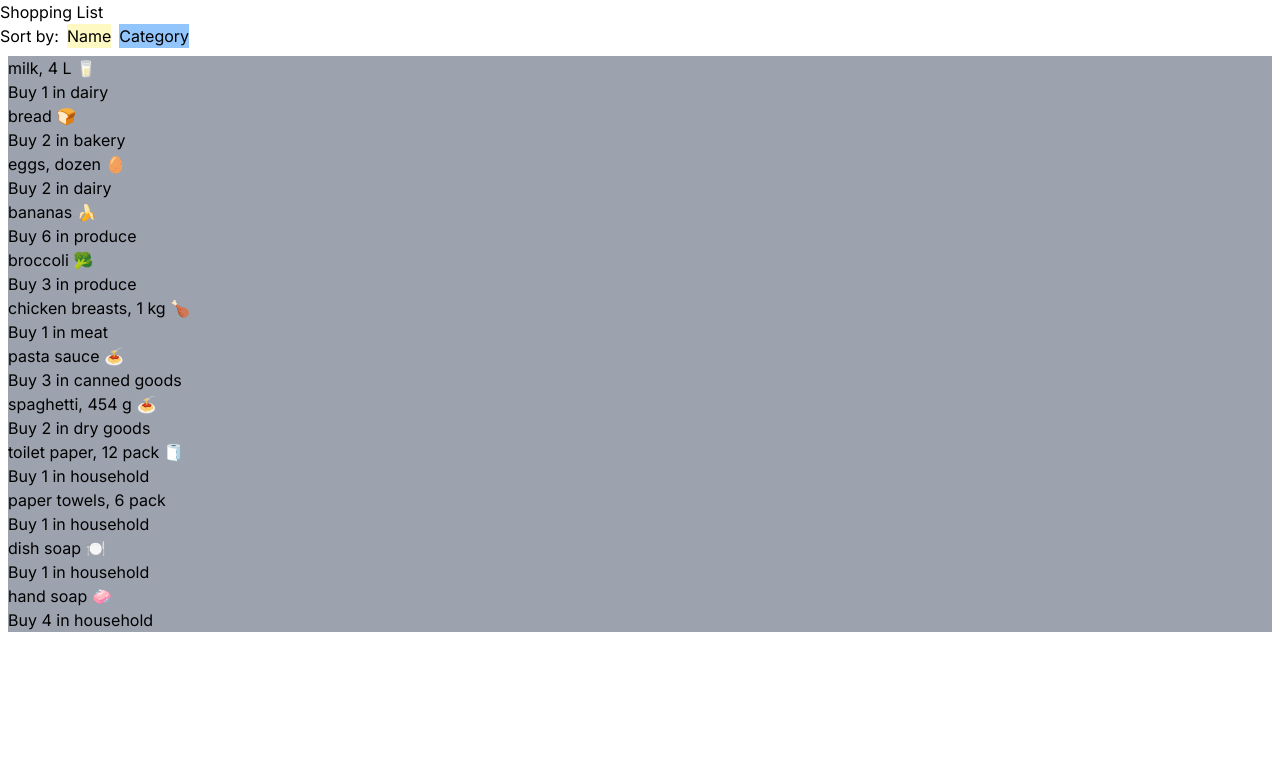
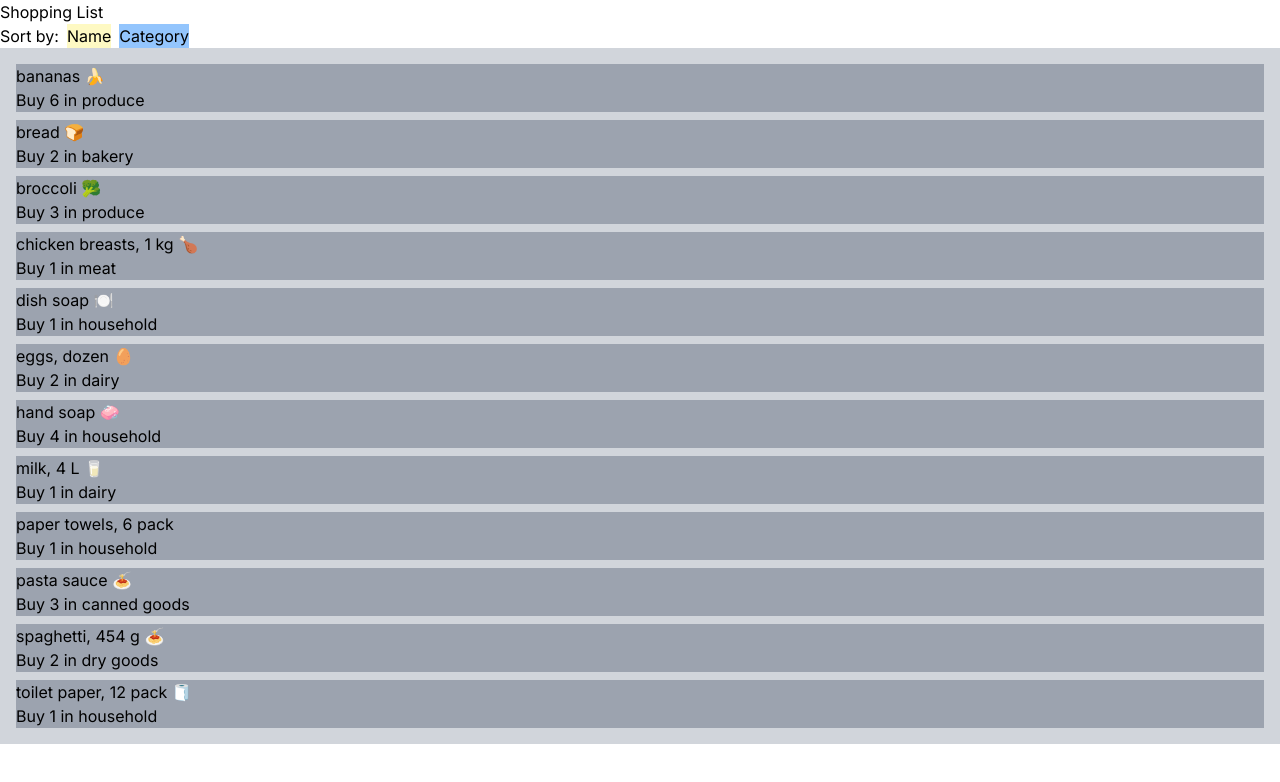
Before and after one commit to kwin256/cprg306-assignments, a Next.js app: page /week-5 in a window 1280 px wide. Shown: the top 782 px of the page. Built offline with nearby package versions, Linux system fonts and the light colour scheme.

Commit message:
update for week5

```diff
--- a/app/week-5/item-list.js
+++ b/app/week-5/item-list.js
@@ -6,10 +6,10 @@ import items from "./items.json";
 export default function ItemList() {
     let itemArray = items.map((item) => ({...item}));
     const [sortBy, setSortBy] = useState("name");
-    // const [itemArray, setItemsArray] = useState([...items]);
     let changeSortBy = (value) => setSortBy(value);
 
-    itemArray = itemArray.sort((a, b) => {a[sortBy] > b[sortBy] ? 1 : -1});
+    itemArray = itemArray.sort( (a, b) => a[sortBy] > b[sortBy] ? 1 : -1 );
+
     return (
         <div>
             <div className = "flex justify-start gap-2">
@@ -17,7 +17,7 @@ export default function ItemList() {
             <button className = {`${sortBy === 'name'? 'bg-yellow-100' : 'bg-blue-300'}`} onClick = {() =>{changeSortBy("name")}}>Name</button>
             <button className = {`${sortBy === 'category'? 'bg-yellow-100' : 'bg-blue-300'}`} onClick = {() =>{changeSortBy("category")}}>Category</button>
             </div>
-        <ul className="p-2" >
+        <ul className="bg-gray-300 p-2" >
             {itemArray.map((item) => (
                 <Item key={item.id}  {...item}/>
             ))}
--- a/app/week-5/item.js
+++ b/app/week-5/item.js
@@ -1,6 +1,6 @@
 function Item({ name, quantity, category }) {
     return (
-        <li className="bg-gray-400">{name}<br /> Buy {quantity} in {category}</li>
+        <li className="bg-gray-400 m-2">{name}<br /> Buy {quantity} in {category}</li>
     );
 }
 export default Item;
```
